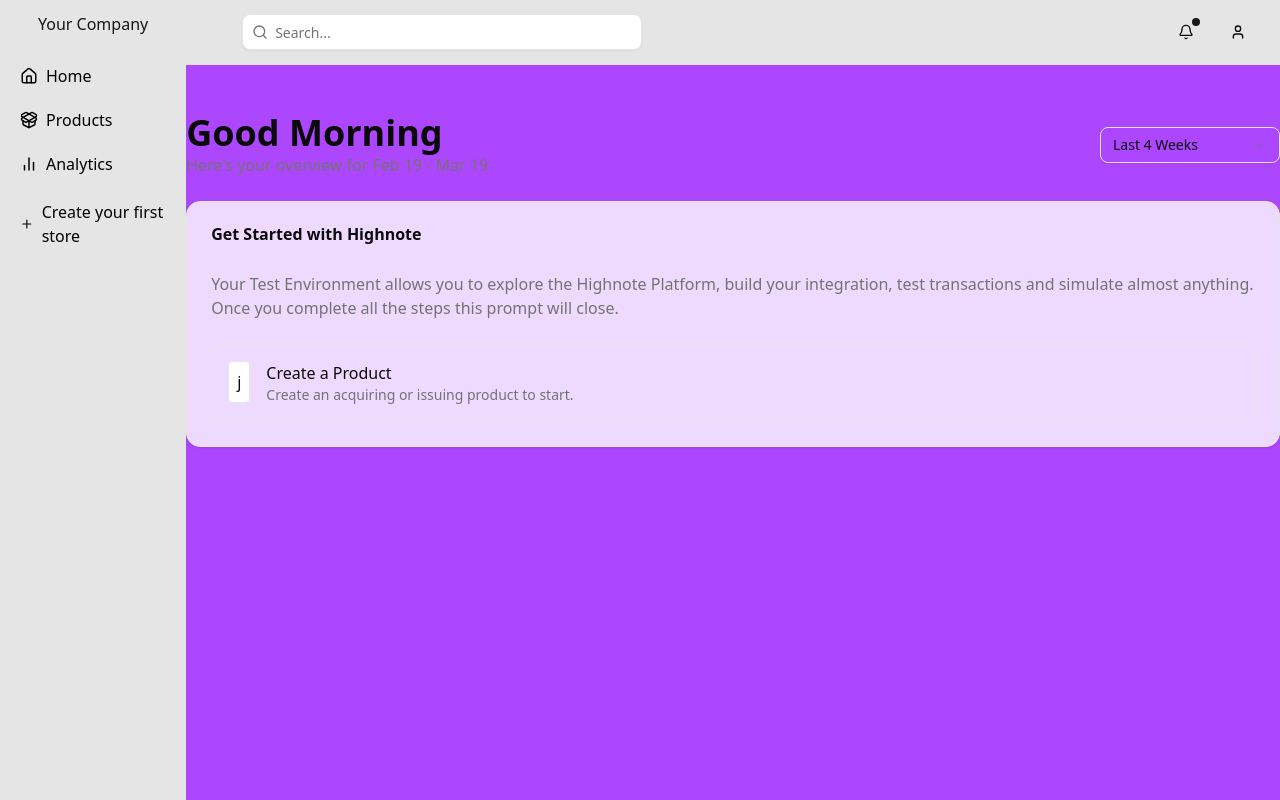
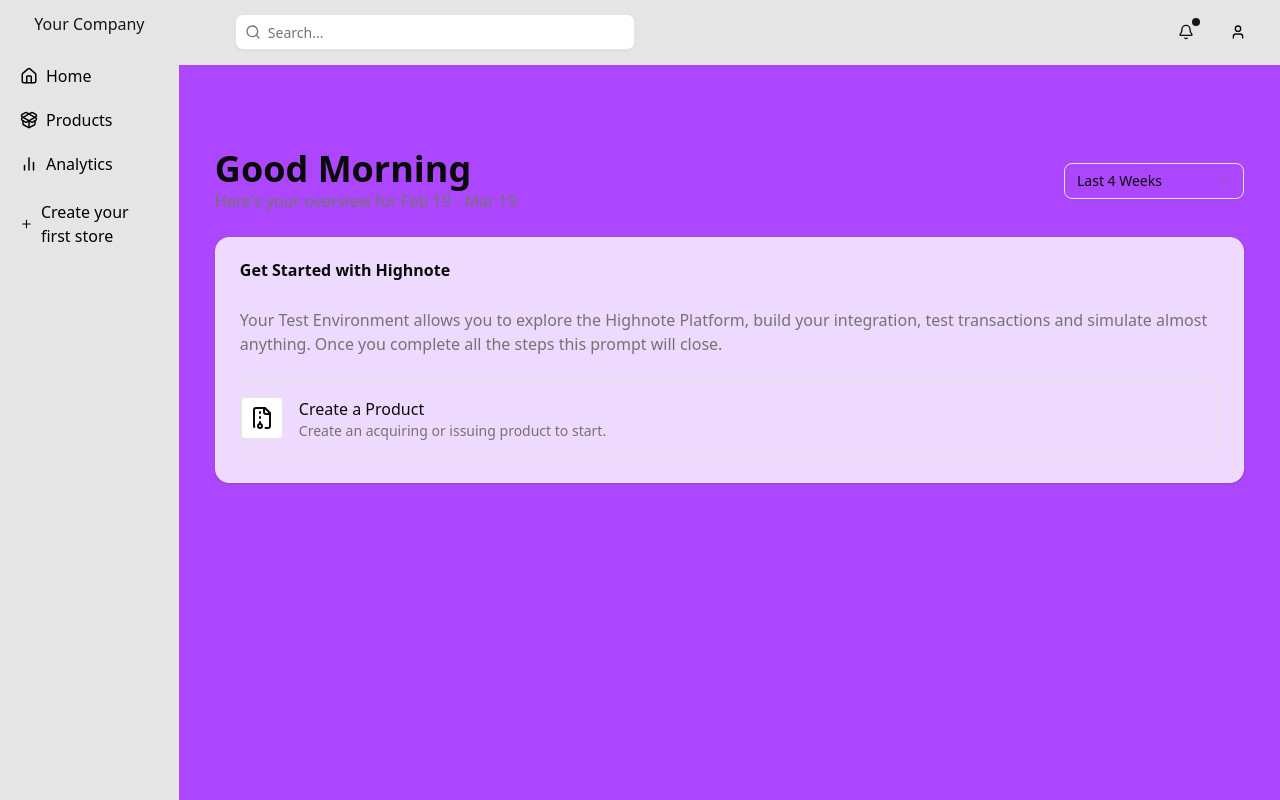
Before and after one commit to ntwalibrian/dashboard_nimbus, a Next.js app: page /dashboard in a window 1280 px wide. Built offline with nearby package versions, Linux system fonts and the light colour scheme.

Commit message:
add icon

```diff
--- a/app/dashboard/(home)/page.tsx
+++ b/app/dashboard/(home)/page.tsx
@@ -1,16 +1,23 @@
-import React from 'react'
-import { Card, CardContent, CardHeader, CardTitle } from "@/components/ui/card"
-import { Select, SelectContent, SelectItem, SelectTrigger, SelectValue } from "@/components/ui/select"
-
+import React from "react";
+import { Card, CardContent, CardHeader, CardTitle } from "@/components/ui/card";
+import {
+  Select,
+  SelectContent,
+  SelectItem,
+  SelectTrigger,
+  SelectValue,
+} from "@/components/ui/select";
 
 function page() {
   return (
-    <div className='bg-purple-500 flex flex-grow pt-12 justify-center'>
-      <div className="space-y-6">
+    <div className="bg-purple-500 flex flex-grow pt-12 justify-center">
+      <div className="space-y-6 p-9">
         <div className="flex flex-col md:flex-row md:items-center justify-between gap-2">
           <div>
             <h1 className="text-3xl md:text-4xl font-bold">Good Morning</h1>
-              <p className="text-muted-foreground">Here's your overview for Feb 19 - Mar 19</p>
+            <p className="text-muted-foreground">
+              Here's your overview for Feb 19 - Mar 19
+            </p>
           </div>
           <Select defaultValue="4weeks">
             <SelectTrigger className="w-[180px]">
@@ -31,24 +38,46 @@ function page() {
           </CardHeader>
           <CardContent>
             <p className="text-muted-foreground">
-                Your Test Environment allows you to explore the Highnote Platform, build your integration, test
-                transactions and simulate almost anything. Once you complete all the steps this prompt will close.
+              Your Test Environment allows you to explore the Highnote Platform,
+              build your integration, test transactions and simulate almost
+              anything. Once you complete all the steps this prompt will close.
             </p>
 
-              <div className="mt-6 p-4 border rounded-md flex items-start gap-4">
+            <div className="mt-6 py-4 border rounded-md flex items-start gap-4">
               <div className="bg-background p-2 rounded border">
-                  {/* <FileText className="h-5 w-5" /> */}j
+                {/* <FileText className="h-5 w-5" /> */}
+                <svg
+                  xmlns="http://www.w3.org/2000/svg"
+                  width="24"
+                  height="24"
+                  viewBox="0 0 24 24"
+                  fill="none"
+                  stroke="currentColor"
+                  stroke-width="2"
+                  stroke-linecap="round"
+                  stroke-linejoin="round"
+                  className="lucide lucide-file-archive"
+                >
+                  <path d="M10 12v-1" />
+                  <path d="M10 18v-2" />
+                  <path d="M10 7V6" />
+                  <path d="M14 2v4a2 2 0 0 0 2 2h4" />
+                  <path d="M15.5 22H18a2 2 0 0 0 2-2V7l-5-5H6a2 2 0 0 0-2 2v16a2 2 0 0 0 .274 1.01" />
+                  <circle cx="10" cy="20" r="2" />
+                </svg>
               </div>
               <div>
                 <h3 className="font-medium">Create a Product</h3>
-                  <p className="text-sm text-muted-foreground">Create an acquiring or issuing product to start.</p>
+                <p className="text-sm text-muted-foreground">
+                  Create an acquiring or issuing product to start.
+                </p>
               </div>
             </div>
           </CardContent>
         </Card>
       </div>
     </div>
-  )
+  );
 }
 
-export default page
+export default page;
```
Lines whose indentation alone changed are shown as unchanged.
